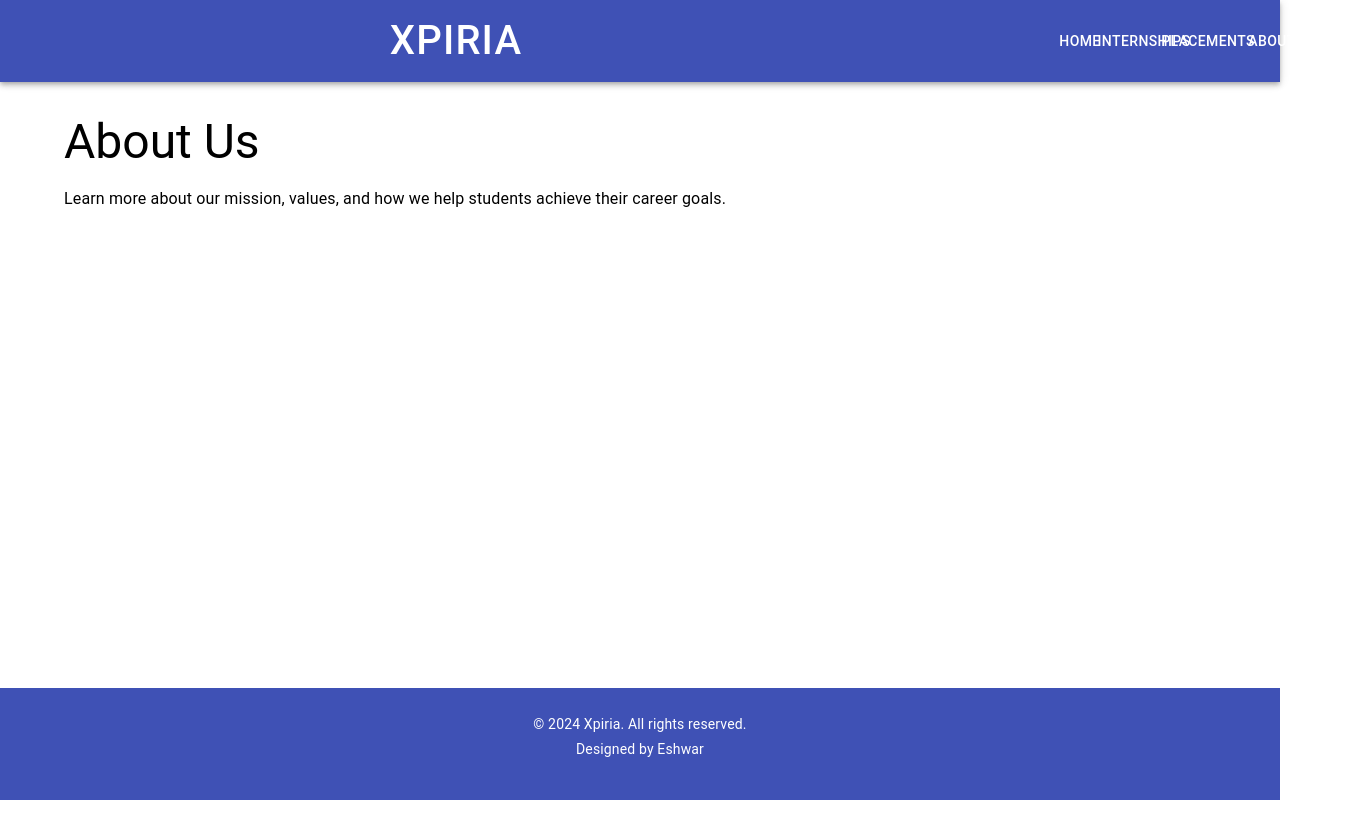
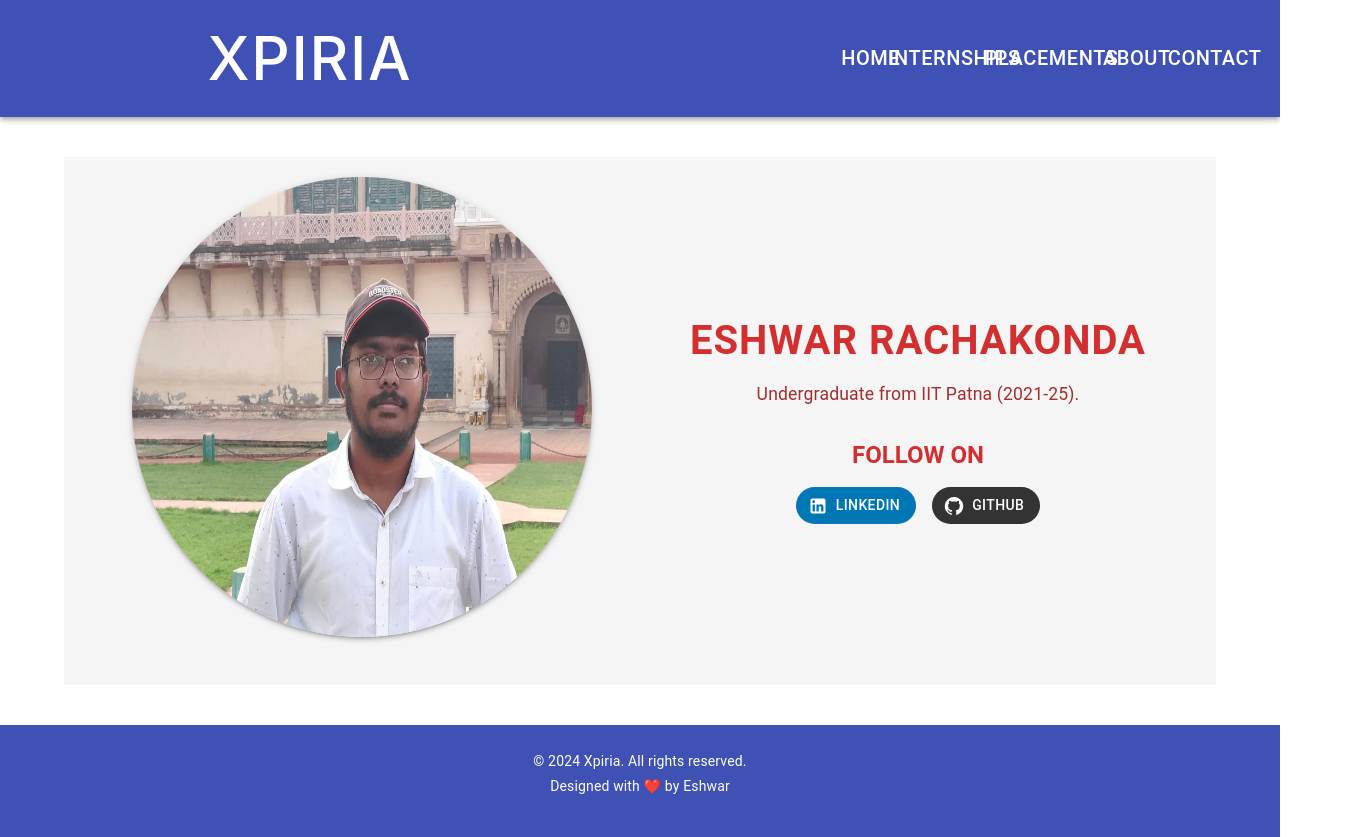
Before and after one commit to eshwar0210/xpiria_frontend, a React (Create React App) app: page /about in a window 1280 px wide. Shown: the whole page, 1369 px wide, since content can reach past the window. Before the commit the page ends 800 px from the top, so only its background shows below. Built offline with nearby package versions, Linux system fonts and the light colour scheme.

Commit message:
about us , company rendering

```diff
--- a/package.json
+++ b/package.json
@@ -10,6 +10,7 @@
     "@testing-library/jest-dom": "^5.17.0",
     "@testing-library/react": "^13.4.0",
     "@testing-library/user-event": "^13.5.0",
+    "axios": "^1.7.7",
     "react": "^18.3.1",
     "react-dom": "^18.3.1",
     "react-router-dom": "^6.26.2",
--- a/src/App.js
+++ b/src/App.js
@@ -1,34 +1,60 @@
-
 import React from 'react';
 import { BrowserRouter as Router, Routes, Route } from 'react-router-dom';
-import { AppBar, Toolbar, Button ,Container} from '@mui/material';
-
+import { AppBar, Toolbar, Button, Container, Box } from '@mui/material';
 
 import Home from './pages/Home';
 import Internships from './pages/Internships';
 import Placements from './pages/Placements';
 import About from './pages/About';
 import Contact from './pages/Contact';
-
-
 import Footer from './components/Footer';
-
 
 function App() {
   return (
     <Router>
-      <AppBar position="dynamic" sx={{ backgroundColor: '#3f51b5'}}>
+      <Box
+        sx={{
+          display: 'flex',
+          flexDirection: 'column',
+          minHeight: '100vh',
+        }}
+      >
+        <AppBar position="static" sx={{ backgroundColor: '#3f51b5' }}>
           <Toolbar>
-          <Button color="inherit" href="/"   sx={{ mr: 70 ,ml : 50 ,fontSize:40   }} >Xpiria</Button>
-          <Button color="inherit" href="/">Home</Button>
-          <Button color="inherit" href="/internships">Internships</Button>
-          <Button color="inherit" href="/placements">Placements</Button>
-          <Button color="inherit" href="/about">About</Button>
-          <Button color="inherit" href="/contact" sx= { {mr:40 }}>Contact</Button>
+            <Button color="inherit" href="/" sx={{ mr: 60, ml: 30, fontSize: 60 ,fontFamily: [
+      '-apple-system',
+      'BlinkMacSystemFont',
+      '"Segoe UI"',
+      'Roboto',
+      '"Helvetica Neue"',
+      'Arial',
+      'sans-serif',
+      '"Apple Color Emoji"',
+      '"Segoe UI Emoji"',
+      '"Segoe UI Symbol"',
+    ].join(','),
+  }}>
+              Xpiria
+            </Button>
+            <Button color="inherit" href="/" sx={{ fontSize: 20, px: 3 }}>
+              Home
+            </Button>
+            <Button color="inherit" href="/internships" sx={{ fontSize: 20, px: 3 }}>
+              Internships
+            </Button>
+            <Button color="inherit" href="/placements" sx={{ fontSize: 20, px: 3 }}>
+              Placements
+            </Button>
+            <Button color="inherit" href="/about" sx={{ px: 3, fontSize: 20 }}>
+              About
+            </Button>
+            <Button color="inherit" href="/contact" sx={{ px: 3, fontSize: 20 }}>
+              Contact
+            </Button>
           </Toolbar>
         </AppBar>
 
-    <Container>
+        <Container sx={{ flex: 1 }}>
           <Routes>
             <Route path="/" element={<Home />} />
             <Route path="/internships" element={<Internships />} />
@@ -39,8 +65,8 @@ function App() {
         </Container>
 
         <Footer />
+      </Box>
     </Router>
-
   );
 }
 
--- a/src/components/Footer.js
+++ b/src/components/Footer.js
@@ -7,7 +7,7 @@ const Footer = () => {
     <Box
       component="footer"
       sx={{
-        position: 'fixed',
+        position: 'relative',
         bottom: 0,
         mt: 'auto',
         width  : '100%' ,
@@ -22,7 +22,7 @@ const Footer = () => {
         © {new Date().getFullYear()} Xpiria. All rights reserved.
       </Typography>
       <Typography variant="body2" sx={{marginTop  : '5px'}}>
-        Designed by Eshwar
+        Designed with <span role="img" aria-label="heart">❤️</span> by Eshwar
       </Typography>
     </Box>
   );
--- a/src/index.js
+++ b/src/index.js
@@ -11,7 +11,5 @@ root.render(
   </React.StrictMode>
 );
 
-// If you want to start measuring performance in your app, pass a function
-// to log results (for example: reportWebVitals(console.log))
-// or send to an analytics endpoint. Learn more: https://bit.ly/CRA-vitals
+
 reportWebVitals();
--- a/src/pages/About.js
+++ b/src/pages/About.js
@@ -1,18 +1,94 @@
-// src/pages/About.js
 import React from 'react';
-import { Typography, Box } from '@mui/material';
+import { Box, Typography, Grid, Button } from '@mui/material';
+import LinkedInIcon from '@mui/icons-material/LinkedIn';
+import GitHubIcon from '@mui/icons-material/GitHub';
 
-const About = () => {
+const AboutUs = () => {
   return (
-    <Box sx={{ my: 4 }}>
-      <Typography variant="h3" component="h1" gutterBottom>
-        About Us
-      </Typography>
-      <Typography variant="body1">
-        Learn more about our mission, values, and how we help students achieve their career goals.
-      </Typography>
+    <Box sx={{ my: 5, textAlign: 'center', padding: '20px', backgroundColor: '#f5f5f5' }}>
+      <Grid container justifyContent="center" alignItems="center">
+        <Grid item xs={12} sm={6}>
+          <Box
+            component="img"
+            src="Eshwar.jpg"
+            alt="Eshwar Rachakonda"
+            sx={{
+              borderRadius: '50%',
+              width: '460px',
+              height: '460px',
+              boxShadow: 3,
+              mb: 3,
+            }}
+          />
+        </Grid>
+        <Grid item xs={12} sm={6}>
+          <Typography
+            variant="h3"
+            sx={{
+              fontWeight: 'bold',
+              fontSize: '2.5rem',
+              letterSpacing: '1px',
+              color: '#D32F2F', // Striking color
+              textTransform: 'uppercase'
+            }}
+          >
+            Eshwar Rachakonda
+          </Typography>
+
+          <Typography variant="body1" sx={{ my: 2, fontSize: '1.1rem', color: '#a02F2e' }}>
+            Undergraduate from IIT Patna (2021-25).
+          </Typography>
+
+
+          {/* Follow Me Typography */}
+          <Typography
+            variant="h5"
+            sx={{
+              fontWeight: '600',
+              fontSize: '1.5rem',
+              color: '#D32F2F', // Change to a color that stands out
+              mt: 4
+            }}
+          >
+            FOLLOW ON
+          </Typography>
+
+          <Box sx={{ mt: 2 }}>
+            <Button
+
+              variant="outlined"
+              sx={{
+                backgroundColor: '#0077B5', // LinkedIn blue
+                color: 'white',
+                '&:hover': { backgroundColor: '#005582' },
+                mr: 2,
+                borderRadius : 10
+              }}
+              href="https://www.linkedin.com/in/eshwarr/"
+              target="_blank"
+              startIcon={<LinkedInIcon />}
+            >
+              LINKEDIN
+            </Button>
+            <Button
+              variant="OUTLINED"
+              sx={{
+                backgroundColor: '#333', // GitHub black
+                color: 'white',
+                '&:hover': { backgroundColor: '#1a1a1a' },
+                borderRadius : 10
+              }}
+              href="https://github.com/eshwar0210"
+              target="_blank"
+              startIcon={<GitHubIcon />}
+            >
+              GITHUB
+            </Button>
+          </Box>
+        </Grid>
+      </Grid>
     </Box>
   );
 };
 
-export default About;
+export default AboutUs;
--- a/src/pages/Internships.js
+++ b/src/pages/Internships.js
@@ -1,16 +1,81 @@
 // src/pages/Internships.js
-import React from 'react';
-import { Typography, Box } from '@mui/material';
+import React, { useEffect, useState } from 'react';
+import { Typography, Grid, Box, Card, CardMedia, CardContent, Button } from '@mui/material';
+import axios from 'axios';
 
 const Internships = () => {
+  const [companies, setCompanies] = useState([]);
+
+  useEffect(() => {
+    // Fetch companies from the backend API
+    const fetchCompanies = async () => {
+      try {
+        const response = await axios.get('http://localhost:5000/company'); // Update with your backend URL
+        setCompanies(response.data);
+      } catch (error) {
+        console.error("Error fetching companies:", error);
+      }
+    };
+
+    fetchCompanies();
+  }, []);
+
   return (
-    <Box sx={{ my: 4 }}>
-      <Typography variant="h3" component="h1" gutterBottom>
-        Internship Opportunities
-      </Typography>
-      <Typography variant="body1">
-        Explore the latest internship opportunities to kickstart your career!
-      </Typography>
+    <Box sx={{ my: 5, textAlign: 'center' }}>
+    <Typography
+    variant="h4"
+    component="h1"
+    sx={{
+      gutterBottom: true,
+      fontWeight: 'bold',
+      color: '#3f51b5', // Change this to your desired color
+      textAlign: 'center',
+      letterSpacing: '0.5px',
+      textShadow: '1px 1px 2px rgba(0, 0, 0, 0.2)', // Optional shadow for depth
+      mb: 4 // Adjust margin bottom for spacing
+    }}
+  >
+    Internship Experiences by Company
+  </Typography>
+
+      <Grid container spacing={4} justifyContent="center" >
+        {companies.filter(company => company.type === 'intern').map((company) => (
+          <Grid item xs={12} sm={6} md={4} key={company._id}>
+            <Card sx={{
+              boxShadow: 3,
+              border: '1px solid',
+              borderColor: 'grey.400',
+              borderRadius: '8px',
+              transition: '0.3s',
+              '&:hover': {
+                boxShadow: 6,
+                transform: 'scale(1.05)',
+              }
+            }}>
+              <CardMedia
+                component="img"
+                height="140"
+                image={company.logo_url}
+                alt={company.name}
+                sx={{
+                  objectFit: 'contain',
+                  width: '75%',
+                  margin: '0 auto',
+
+                }}
+              />
+              <CardContent>
+                <Typography variant="h5" component="div">
+                  {company.name}
+                </Typography>
+                <Button variant="contained" sx={{ mt: 2, backgroundColor: "#3f51b5" }}>
+                  View Experiences
+                </Button>
+              </CardContent>
+            </Card>
+          </Grid>
+        ))}
+      </Grid>
     </Box>
   );
 };
--- a/src/pages/Placements.js
+++ b/src/pages/Placements.js
@@ -1,18 +1,81 @@
-// src/pages/Placements.js
-import React from 'react';
-import { Typography, Box } from '@mui/material';
+import React, { useEffect, useState } from 'react';
+import { Typography, Grid, Box, Card, CardMedia, CardContent, Button } from '@mui/material';
+import axios from 'axios';
 
-const Placements = () => {
+const Internships = () => {
+  const [companies, setCompanies] = useState([]);
+
+  useEffect(() => {
+    const fetchCompanies = async () => {
+      try {
+        const response = await axios.get('http://localhost:5000/company'); // Update with your backend URL
+        setCompanies(response.data);
+      } catch (error) {
+        console.error("Error fetching companies:", error);
+      }
+    };
+
+    fetchCompanies();
+  }, []);
+
   return (
-    <Box sx={{ my: 4 }}>
-      <Typography variant="h3" component="h1" gutterBottom>
-        Placement Records
-      </Typography>
-      <Typography variant="body1">
-        Discover our successful placement history and how we help students land top jobs.
-      </Typography>
+    <Box sx={{ my: 5, textAlign: 'center' }}>
+    <Typography
+    variant="h4"
+    component="h1"
+    sx={{
+      gutterBottom: true,
+      fontWeight: 'bold',
+      color: '#3f51b5', // Change this to your desired color
+      textAlign: 'center',
+      letterSpacing: '0.5px',
+      textShadow: '1px 1px 2px rgba(0, 0, 0, 0.2)', // Optional shadow for depth
+      mb: 4 // Adjust margin bottom for spacing
+    }}
+  >
+    Placement Experiences by Company
+  </Typography>
+
+      <Grid container spacing={4} justifyContent="center" >
+        {companies.filter(company => company.type === 'placement').map((company) => (
+          <Grid item xs={12} sm={6} md={4} key={company._id}>
+            <Card sx={{
+              boxShadow: 3,
+              border: '1px solid',
+              borderColor: 'grey.400',
+              borderRadius: '8px',
+              transition: '0.3s',
+              '&:hover': {
+                boxShadow: 6,
+                transform: 'scale(1.05)',
+              }
+            }}>
+              <CardMedia
+                component="img"
+                height="140"
+                image={company.logo_url}
+                alt={company.name}
+                sx={{
+                  objectFit: 'contain',
+                  width: '75%',
+                  margin: '0 auto',
+
+                }}
+              />
+              <CardContent>
+                <Typography variant="h5" component="div">
+                  {company.name}
+                </Typography>
+                <Button variant="contained" sx={{ mt: 2, backgroundColor: "#3f51b5" }}>
+                  View Experiences
+                </Button>
+              </CardContent>
+            </Card>
+          </Grid>
+        ))}
+      </Grid>
     </Box>
   );
 };
 
-export default Placements;
+export default Internships;
```
Also changed, not shown: public/Eshwar.jpg (added), 1 other file (tests, documents, lock files or other folders). Lines whose indentation alone changed are shown as unchanged.
